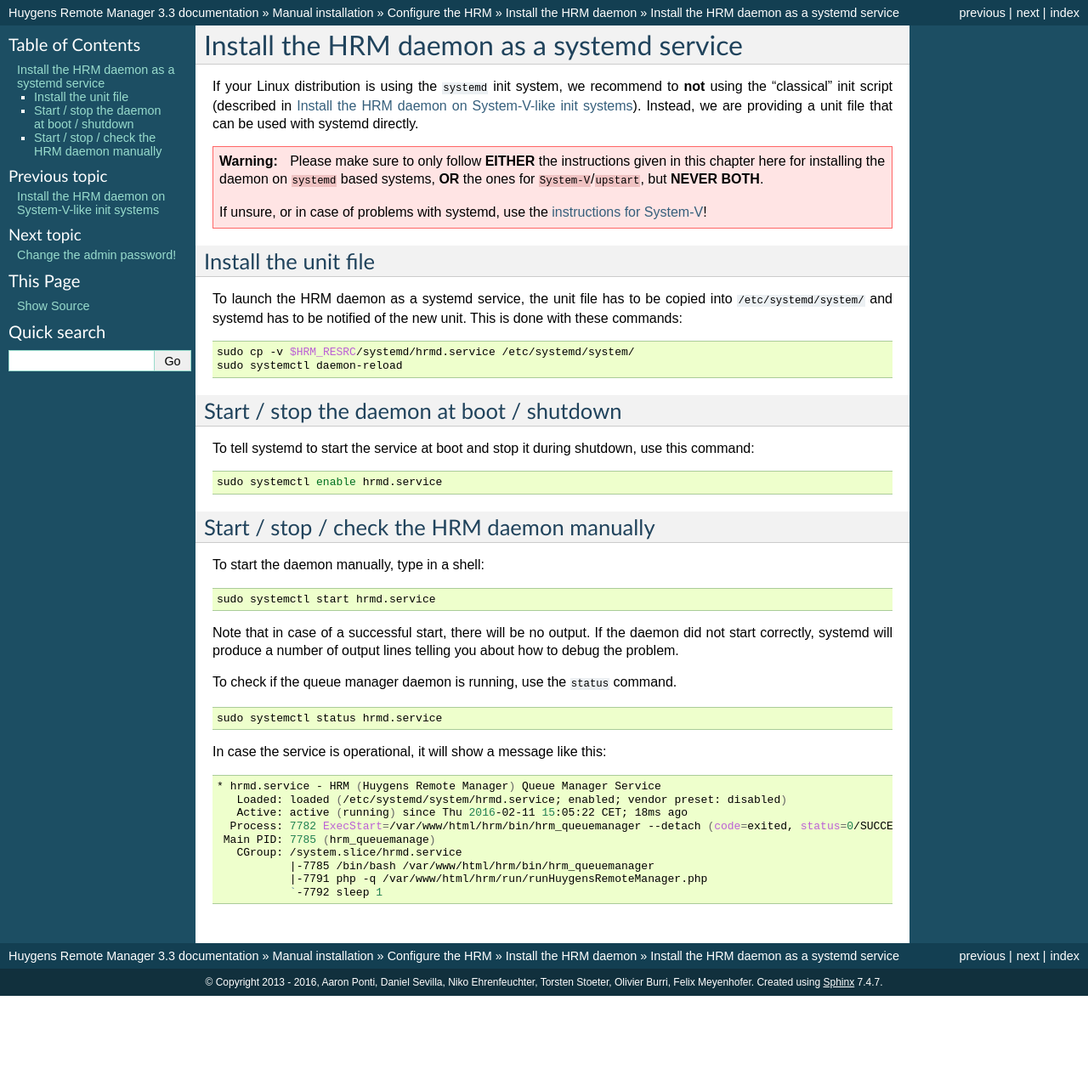
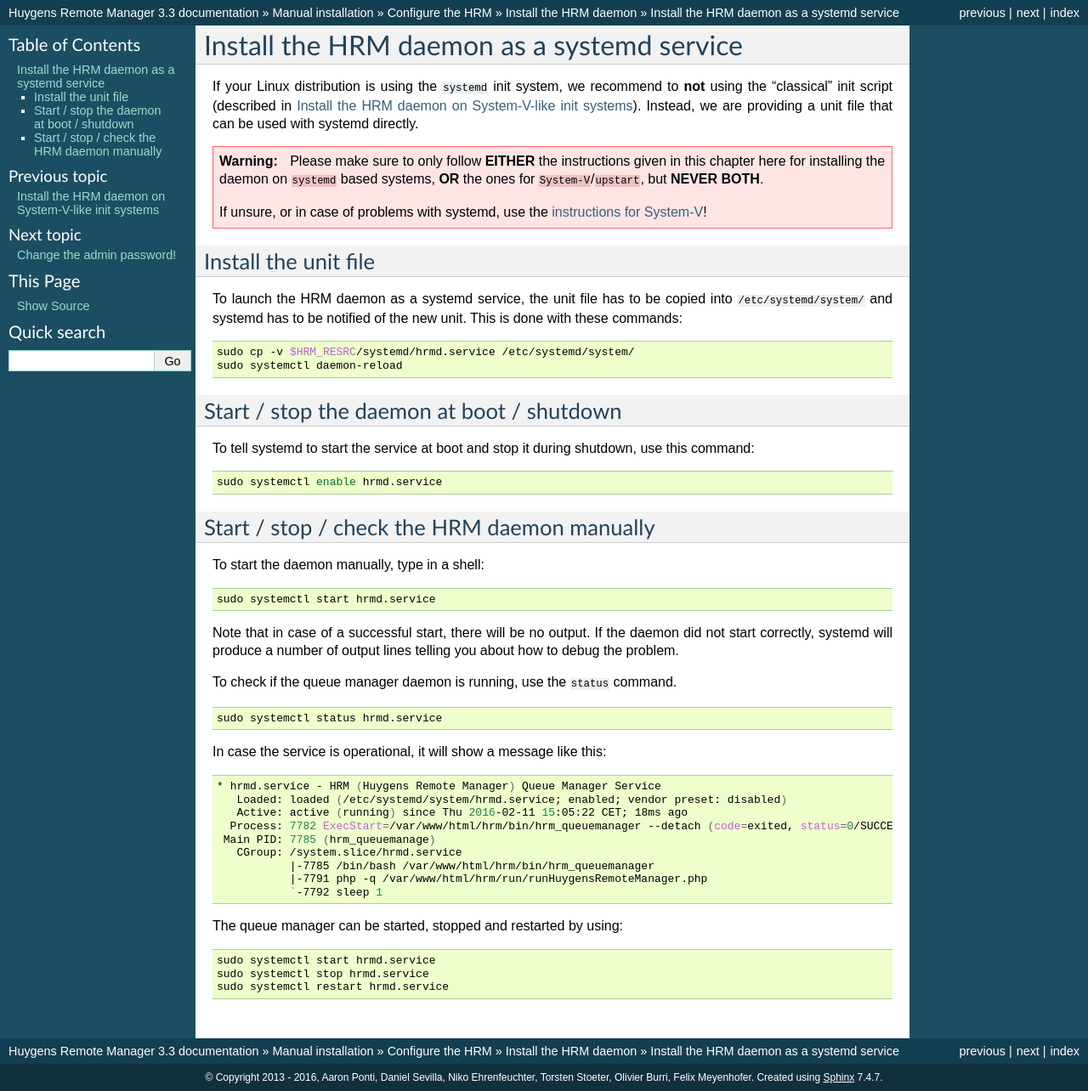
Before and after one commit to aarpon/hrm_docs, a Sphinx documentation site: the page built from docs/admin/hrm_daemon_systemd.rst, in a window 1280 px wide. Shown: the whole page at 85% size. Built offline with Sphinx 7.4.7, drawn with Linux system fonts in a browser that asks for light colours; before the commit the page ends 1172 px from its top, so only the background shows below that.

Commit message:
Add missing stop/restart instructions.
refs #368

```diff
--- a/docs/admin/hrm_daemon_systemd.rst
+++ b/docs/admin/hrm_daemon_systemd.rst
@@ -73,3 +73,12 @@
                |-7785 /bin/bash /var/www/html/hrm/bin/hrm_queuemanager
                |-7791 php -q /var/www/html/hrm/run/runHuygensRemoteManager.php
                `-7792 sleep 1
+
+
+The queue manager can be started, stopped and restarted by using:
+
+.. code-block:: sh
+
+    sudo systemctl start hrmd.service
+    sudo systemctl stop hrmd.service
+    sudo systemctl restart hrmd.service
```
